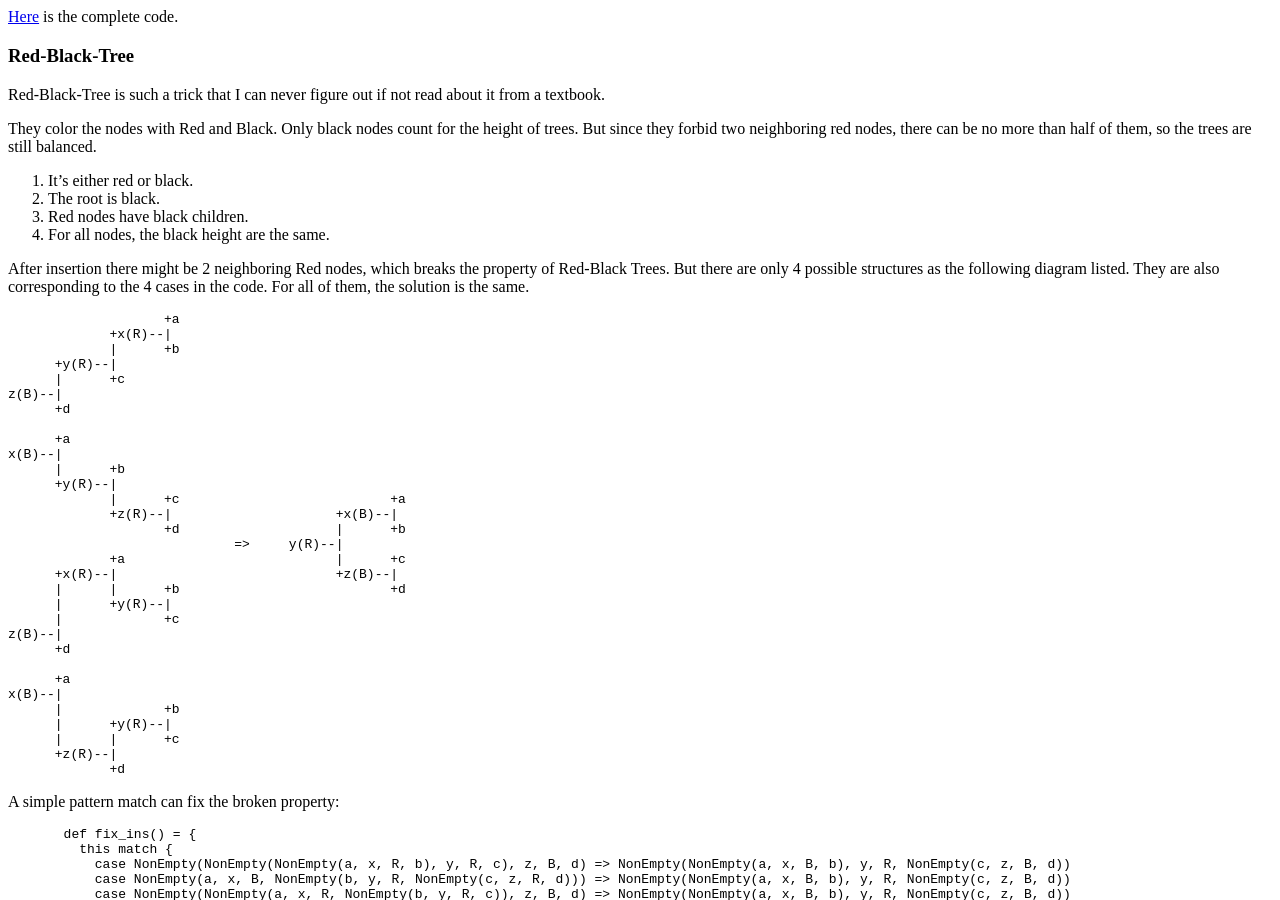
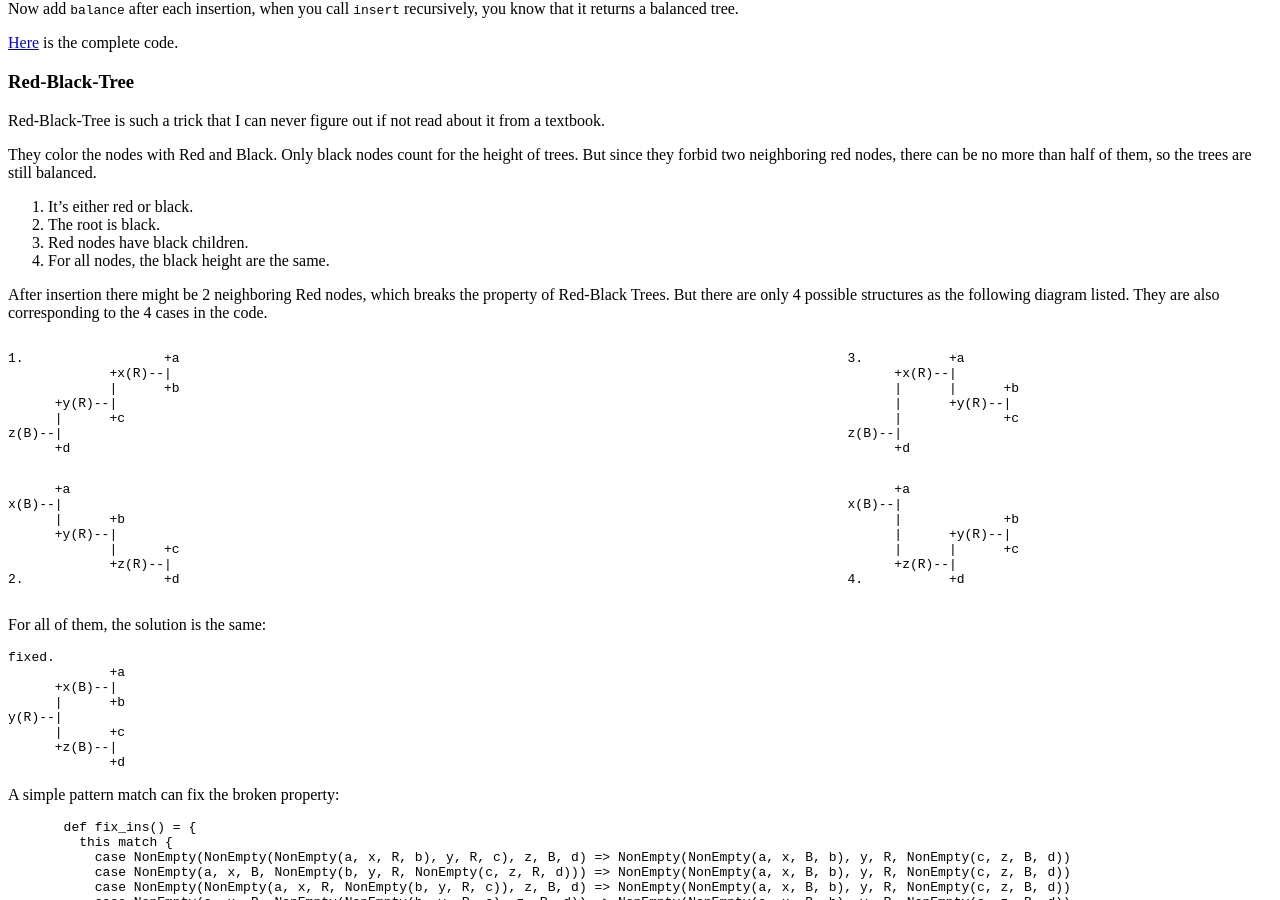
Before and after one commit to while2/while2.github.io, a Jekyll site: the page built from _posts/2014-11-20-binary-search-trees-in-scala.md, in a window 1280 px wide and 900 px high, scrolled down 1651 px. Built offline with Jekyll 4.4.1, drawn with Linux system fonts in a browser that asks for light colours; comment, search, counter and statistics services are not loaded; some of the changed text lies outside the part shown.

Commit message:
change diagram

```diff
--- a/_posts/2014-11-20-binary-search-trees-in-scala.md
+++ b/_posts/2014-11-20-binary-search-trees-in-scala.md
@@ -57,13 +57,24 @@ case class NonEmpty(left: Tree, key: Int, right: Tree) extends Tree {
 {% endhighlight %}
 
 The method `rotate_right` says: Hey Scala, when you see something like the following left structure, give me another tree like the right one. Quite different from C++ styles.
-<pre>
-          +ll                 +ll
-     +lk--|              lk---|
-     |    +lr     =>          |      +lr
-key--|                        +key---|
-     +right                          +right
+
+<div style="overflow: hidden;">
+<pre style="float:left">
+          +ll
+     +lk--|
+     |    +lr
+key--|
+     +right
 </pre>
+<pre style="float:left">
+          +ll
+     lk---|
+=>        |      +lr
+          +key---|
+                 +right
+</pre>
+</div>
+
 The diagram was rotated by 90º, with the left child above the right one, to be consistent with my [display()](https://github.com/while2/bs-tree/blob/master/AVLTree.scala) function.
 
 The balance code is also straightforward, almost exactly translated from the textbook[^2].
@@ -107,41 +118,61 @@ They color the nodes with Red and Black. Only black nodes count for the height o
 3. Red nodes have black children.
 4. For all nodes, the black height are the same.
 
-After insertion there might be 2 neighboring Red nodes, which breaks the property of Red-Black Trees. But there are only 4 possible structures as the following diagram listed. They are also corresponding to the 4 cases in the code. For all of them, the solution is the same.
+After insertion there might be 2 neighboring Red nodes, which breaks the property of Red-Black Trees. But there are only 4 possible structures as the following diagram listed. They are also corresponding to the 4 cases in the code.
 
-<pre>
-                    +a
+<div style="overflow: hidden; width: 80%">
+<pre style="float:left">
+1.                  +a
              +x(R)--|
              |      +b
       +y(R)--|
       |      +c
 z(B)--|
       +d
-
+</pre>
+<pre style="float:right">
+3.           +a
+      +x(R)--|
+      |      |      +b
+      |      +y(R)--|
+      |             +c
+z(B)--|
+      +d
+</pre>
+</div>
+<div style="overflow: hidden; width: 80%">
+<pre style="float:left">
       +a
 x(B)--|
       |      +b
       +y(R)--|
-             |      +c                           +a
-             +z(R)--|                     +x(B)--|
-                    +d                    |      +b
-                             =>     y(R)--|
-             +a                           |      +c
-      +x(R)--|                            +z(B)--|
-      |      |      +b                           +d
-      |      +y(R)--|
-      |             +c
-z(B)--|
-      +d
-
+             |      +c
+             +z(R)--|
+2.                  +d
+</pre>
+<pre style="float:right">
       +a
 x(B)--|
       |             +b
       |      +y(R)--|
       |      |      +c
       +z(R)--|
+4.           +d
+</pre>
+</div>
+
+For all of them, the solution is the same:
+<pre>
+fixed.
+             +a
+      +x(B)--|
+      |      +b
+y(R)--|
+      |      +c
+      +z(B)--|
              +d
 </pre>
+
 A simple pattern match can fix the broken property:
 {% highlight scala %}
   def fix_ins() = {
```
